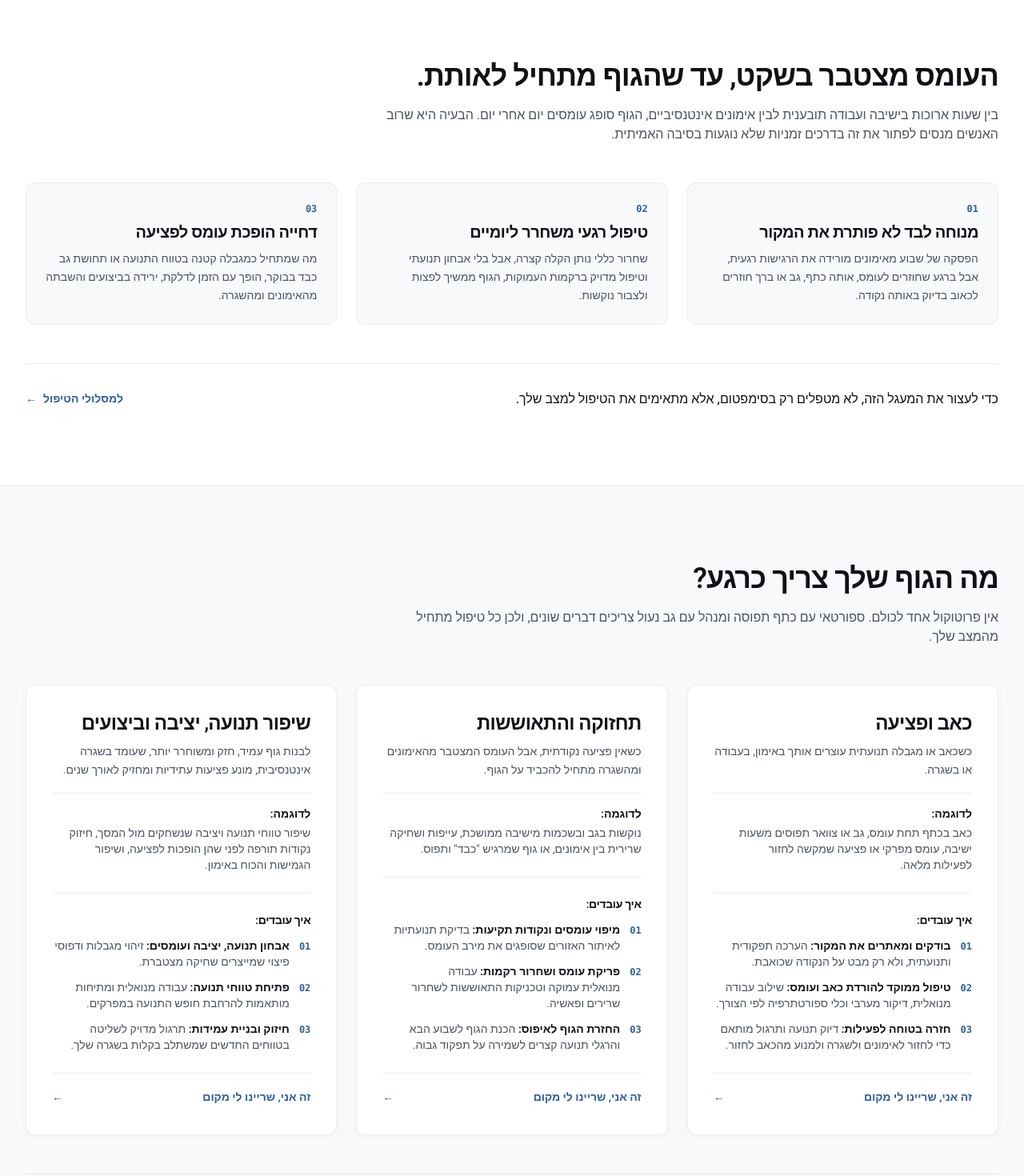
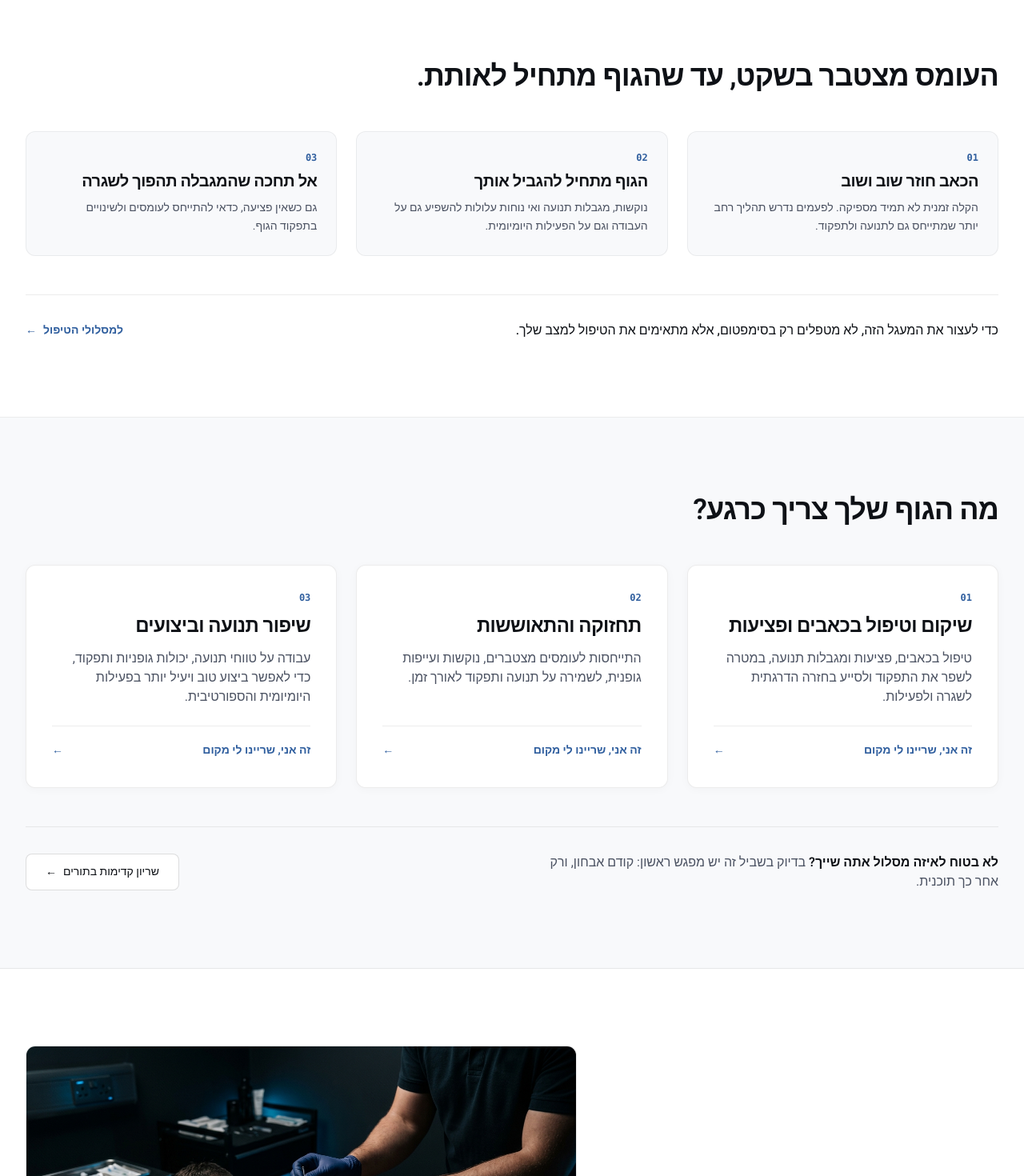
Before and after one commit to ofek-ok/okonskiperformance, a Next.js app: page / in a window 1280 px wide. Shown: the part 820-2290 px from the top of the page at 80% size. Built offline with nearby package versions, Linux system fonts and the light colour scheme.

Commit message:
Update TheProblem and WhoItsFor copy with concise 01-03 cards

```diff
--- a/components/TheProblem.tsx
+++ b/components/TheProblem.tsx
@@ -1,18 +1,18 @@
 const problemPoints = [
   {
     num: "01",
-    title: "מנוחה לבד לא פותרת את המקור",
-    body: "הפסקה של שבוע מאימונים מורידה את הרגישות רגעית, אבל ברגע שחוזרים לעומס, אותה כתף, גב או ברך חוזרים לכאוב בדיוק באותה נקודה.",
+    title: "הכאב חוזר שוב ושוב",
+    body: "הקלה זמנית לא תמיד מספיקה. לפעמים נדרש תהליך רחב יותר שמתייחס גם לתנועה ולתפקוד.",
   },
   {
     num: "02",
-    title: "טיפול רגעי משחרר ליומיים",
-    body: "שחרור כללי נותן הקלה קצרה, אבל בלי אבחון תנועתי וטיפול מדויק ברקמות העמוקות, הגוף ממשיך לפצות ולצבור נוקשות.",
+    title: "הגוף מתחיל להגביל אותך",
+    body: "נוקשות, מגבלות תנועה ואי נוחות עלולות להשפיע גם על העבודה וגם על הפעילות היומיומית.",
   },
   {
     num: "03",
-    title: "דחייה הופכת עומס לפציעה",
-    body: "מה שמתחיל כמגבלה קטנה בטווח התנועה או תחושת גב כבד בבוקר, הופך עם הזמן לדלקת, ירידה בביצועים והשבתה מהאימונים ומהשגרה.",
+    title: "אל תחכה שהמגבלה תהפוך לשגרה",
+    body: "גם כשאין פציעה, כדאי להתייחס לעומסים ולשינויים בתפקוד הגוף.",
   },
 ];
 
@@ -27,13 +27,10 @@ export default function TheProblem() {
         <div className="max-w-3xl mb-12">
           <h2
             id="problem-heading"
-            className="text-2xl sm:text-4xl font-semibold text-[#0E1116] leading-tight mb-4"
+            className="text-2xl sm:text-4xl font-semibold text-[#0E1116] leading-tight"
           >
             העומס מצטבר בשקט, עד שהגוף מתחיל לאותת.
           </h2>
-          <p className="text-[#4B5262] text-sm sm:text-base leading-relaxed">
-            בין שעות ארוכות בישיבה ועבודה תובענית לבין אימונים אינטנסיביים, הגוף סופג עומסים יום אחרי יום. הבעיה היא שרוב האנשים מנסים לפתור את זה בדרכים זמניות שלא נוגעות בסיבה האמיתית.
-          </p>
         </div>
 
         <div className="grid grid-cols-1 md:grid-cols-3 gap-6">
--- a/components/WhoItsFor.tsx
+++ b/components/WhoItsFor.tsx
@@ -1,124 +1,35 @@
 "use client";
 
 interface ServicePillar {
+  num: string;
   title: string;
   topicId: string;
-  lead: string;
-  example: string;
-  steps: {
-    num: string;
-    title: string;
-    desc: string;
-  }[];
+  body: string;
 }
 
 const pillars: ServicePillar[] = [
   {
-    title: "כאב ופציעה",
+    num: "01",
+    title: "שיקום וטיפול בכאבים ופציעות",
     topicId: "כאב ופציעה",
-    lead: "כשכאב או מגבלה תנועתית עוצרים אותך באימון, בעבודה או בשגרה.",
-    example:
-      "כאב בכתף תחת עומס, גב או צוואר תפוסים משעות ישיבה, עומס מפרקי או פציעה שמקשה לחזור לפעילות מלאה.",
-    steps: [
-      {
-        num: "01",
-        title: "בודקים ומאתרים את המקור",
-        desc: "הערכה תפקודית ותנועתית, ולא רק מבט על הנקודה שכואבת.",
-      },
-      {
-        num: "02",
-        title: "טיפול ממוקד להורדת כאב ועומס",
-        desc: "שילוב עבודה מנואלית, דיקור מערבי וכלי ספורטתרפיה לפי הצורך.",
-      },
-      {
-        num: "03",
-        title: "חזרה בטוחה לפעילות",
-        desc: "דיוק תנועה ותרגול מותאם כדי לחזור לאימונים ולשגרה ולמנוע מהכאב לחזור.",
-      },
-    ],
+    body: "טיפול בכאבים, פציעות ומגבלות תנועה, במטרה לשפר את התפקוד ולסייע בחזרה הדרגתית לשגרה ולפעילות.",
   },
   {
+    num: "02",
     title: "תחזוקה והתאוששות",
     topicId: "תחזוקה והתאוששות",
-    lead: "כשאין פציעה נקודתית, אבל העומס המצטבר מהאימונים ומהשגרה מתחיל להכביד על הגוף.",
-    example:
-      "נוקשות בגב ובשכמות מישיבה ממושכת, עייפות ושחיקה שרירית בין אימונים, או גוף שמרגיש \"כבד\" ותפוס.",
-    steps: [
-      {
-        num: "01",
-        title: "מיפוי עומסים ונקודות תקיעות",
-        desc: "בדיקת תנועתיות לאיתור האזורים שסופגים את מירב העומס.",
-      },
-      {
-        num: "02",
-        title: "פריקת עומס ושחרור רקמות",
-        desc: "עבודה מנואלית עמוקה וטכניקות התאוששות לשחרור שרירים ופאשיה.",
-      },
-      {
-        num: "03",
-        title: "החזרת הגוף לאיפוס",
-        desc: "הכנת הגוף לשבוע הבא והרגלי תנועה קצרים לשמירה על תפקוד גבוה.",
-      },
-    ],
+    body: "התייחסות לעומסים מצטברים, נוקשות ועייפות גופנית, לשמירה על תנועה ותפקוד לאורך זמן.",
   },
   {
-    title: "שיפור תנועה, יציבה וביצועים",
+    num: "03",
+    title: "שיפור תנועה וביצועים",
     topicId: "תנועה ויציבה",
-    lead: "לבנות גוף עמיד, חזק ומשוחרר יותר, שעומד בשגרה אינטנסיבית, מונע פציעות עתידיות ומחזיק לאורך שנים.",
-    example:
-      "שיפור טווחי תנועה ויציבה שנשחקים מול המסך, חיזוק נקודות תורפה לפני שהן הופכות לפציעה, ושיפור הגמישות והכוח באימון.",
-    steps: [
-      {
-        num: "01",
-        title: "אבחון תנועה, יציבה ועומסים",
-        desc: "זיהוי מגבלות ודפוסי פיצוי שמייצרים שחיקה מצטברת.",
-      },
-      {
-        num: "02",
-        title: "פתיחת טווחי תנועה",
-        desc: "עבודה מנואלית ומתיחות מותאמות להרחבת חופש התנועה במפרקים.",
-      },
-      {
-        num: "03",
-        title: "חיזוק ובניית עמידות",
-        desc: "תרגול מדויק לשליטה בטווחים החדשים שמשתלב בקלות בשגרה שלך.",
-      },
-    ],
+    body: "עבודה על טווחי תנועה, יכולות גופניות ותפקוד, כדי לאפשר ביצוע טוב ויעיל יותר בפעילות היומיומית והספורטיבית.",
   },
 ];
 
 function selectTopic(topicId: string) {
   window.dispatchEvent(new CustomEvent("okonski:select-topic", { detail: topicId }));
-}
-
-function PillarDetails({ pillar }: { pillar: ServicePillar }) {
-  return (
-    <>
-      <div className="pt-4 mt-4 border-t border-[#0E1116]/[0.08] text-sm leading-relaxed">
-        <span className="text-[#0E1116] font-semibold block mb-1 text-xs sm:text-sm">לדוגמה:</span>
-        <p className="text-xs sm:text-sm text-[#4B5262] leading-relaxed">{pillar.example}</p>
-      </div>
-
-      <div className="flex-grow flex flex-col justify-between mt-6 pt-6 border-t border-[#0E1116]/[0.08]">
-        <h4 className="text-[#0E1116] text-xs sm:text-sm font-semibold mb-3">
-          איך עובדים:
-        </h4>
-        <ul className="space-y-3 mb-6 flex-grow">
-          {pillar.steps.map((step) => (
-            <li key={step.num} className="flex items-baseline gap-3">
-              <span className="font-mono tabular-nums text-[#2F5E9E] text-xs font-semibold shrink-0">
-                {step.num}
-              </span>
-              <div className="text-xs sm:text-sm leading-relaxed">
-                <strong className="text-[#0E1116] font-semibold">{step.title}: </strong>
-                <span className="text-[#4B5262]">{step.desc}</span>
-              </div>
-            </li>
-          ))}
-        </ul>
-      </div>
-    </>
-  );
 }
 
 export default function WhoItsFor() {
@@ -132,49 +43,28 @@ export default function WhoItsFor() {
         <div className="max-w-3xl mb-12 text-right">
           <h2
             id="who-heading"
-            className="text-2xl sm:text-4xl font-semibold text-[#0E1116] leading-tight mb-4"
+            className="text-2xl sm:text-4xl font-semibold text-[#0E1116] leading-tight"
           >
             מה הגוף שלך צריך כרגע?
           </h2>
-          <p className="text-[#4B5262] text-sm sm:text-base leading-relaxed">
-            אין פרוטוקול אחד לכולם. ספורטאי עם כתף תפוסה ומנהל עם גב נעול צריכים דברים שונים, ולכן כל טיפול מתחיל מהמצב שלך.
-          </p>
         </div>
 
         <div className="grid grid-cols-1 lg:grid-cols-3 gap-6 text-right items-stretch">
           {pillars.map((pillar) => (
             <article
-              key={pillar.title}
+              key={pillar.num}
               className="m-card h-full flex flex-col justify-between p-6 sm:p-8 rounded-xl bg-white border border-[#0E1116]/[0.08] shadow-[0_2px_12px_rgba(14,17,22,0.03)]"
             >
-              <div className="flex-1 flex flex-col">
-                <div>
-                  <h3 className="text-xl sm:text-2xl font-semibold text-[#0E1116] mb-2">
-                    {pillar.title}
-                  </h3>
-                  <p className="text-sm text-[#4B5262] leading-relaxed">
-                    {pillar.lead}
-                  </p>
-                </div>
-
-                {/* Desktop: details visible */}
-                <div className="hidden lg:flex flex-col flex-1">
-                  <PillarDetails pillar={pillar} />
-                </div>
-
-                {/* Mobile: collapsible */}
-                <details className="lg:hidden group mt-4">
-                  <summary className="list-none cursor-pointer inline-flex items-center gap-2 text-sm font-medium text-[#0E1116] min-h-[44px] focus:outline-none">
-                    <span className="group-open:hidden">ראה איך זה עובד</span>
-                    <span className="hidden group-open:inline">הסתר פירוט</span>
-                    <svg className="w-4 h-4 transition-transform duration-150 group-open:rotate-180" fill="none" stroke="currentColor" viewBox="0 0 24 24" aria-hidden="true">
-                      <path strokeLinecap="round" strokeLinejoin="round" strokeWidth="2" d="M19 9l-7 7-7-7" />
-                    </svg>
-                  </summary>
-                  <div>
-                    <PillarDetails pillar={pillar} />
-                  </div>
-                </details>
+              <div>
+                <span className="font-mono tabular-nums text-xs font-semibold text-[#2F5E9E] block mb-3">
+                  {pillar.num}
+                </span>
+                <h3 className="text-xl sm:text-2xl font-semibold text-[#0E1116] mb-3">
+                  {pillar.title}
+                </h3>
+                <p className="text-sm sm:text-base text-[#4B5262] leading-relaxed mb-6">
+                  {pillar.body}
+                </p>
               </div>
 
               <div className="mt-auto pt-4 border-t border-[#0E1116]/[0.08]">
```
